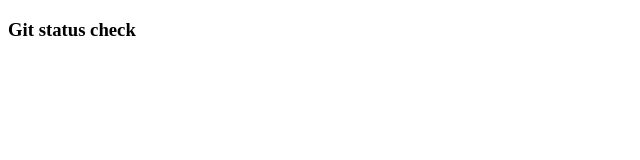
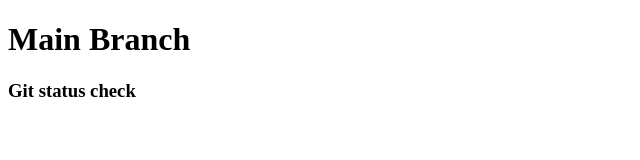
Before and after one commit to farukwebcode21/git-learnig, a plain HTML site: page index.html in a window 1280 px wide. Shown: the whole page, without its empty margins (0-640 px from the left). Drawn offline with Linux system fonts and the light colour scheme.

Commit message:
main branch

```diff
--- a/index.html
+++ b/index.html
@@ -6,6 +6,7 @@
     <title>start git </title>
 </head>
 <body>
+    <h1>Main Branch</h1>
     <h3>Git status check</h3>
 </body>
 </html>
```
